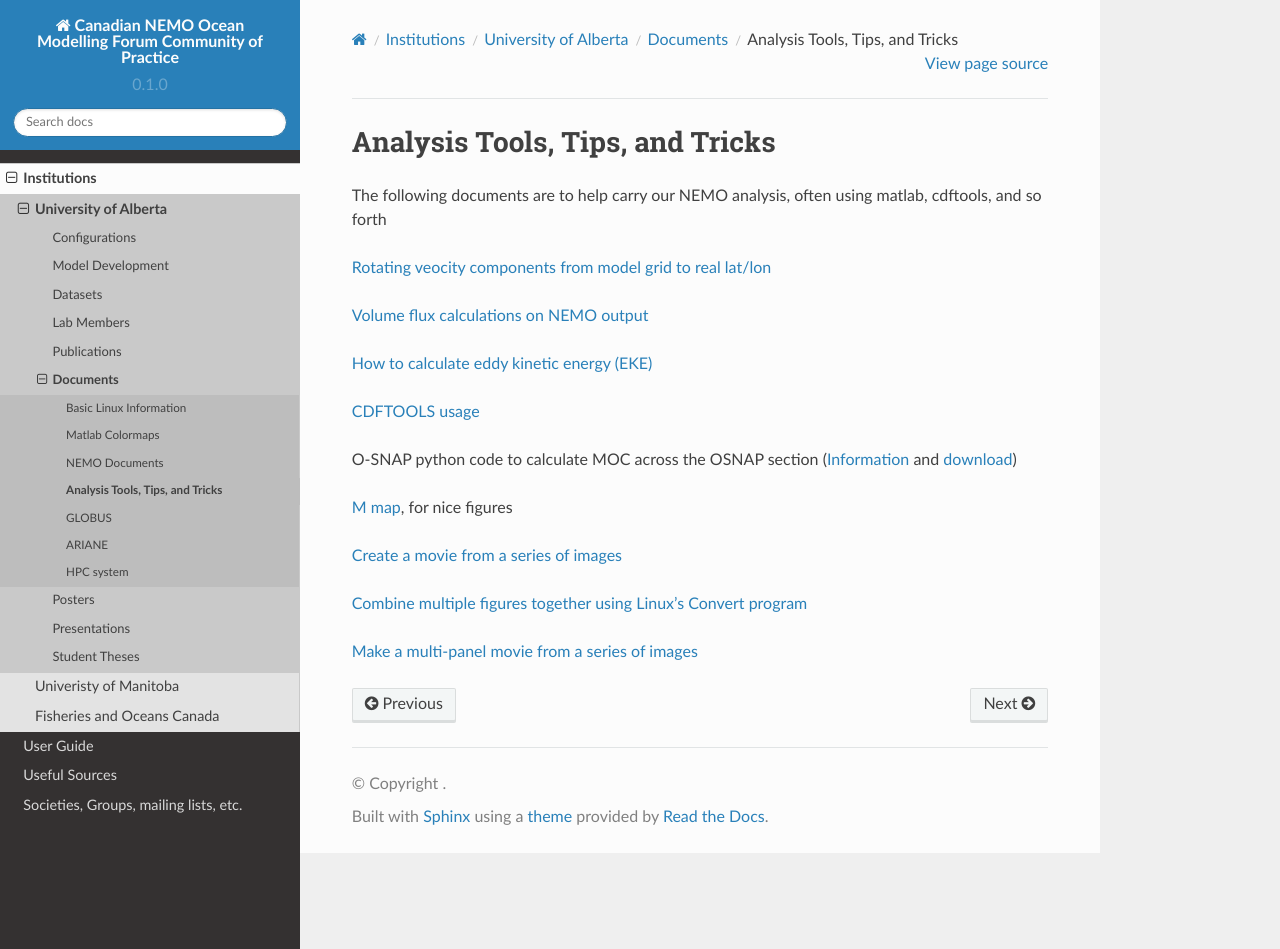
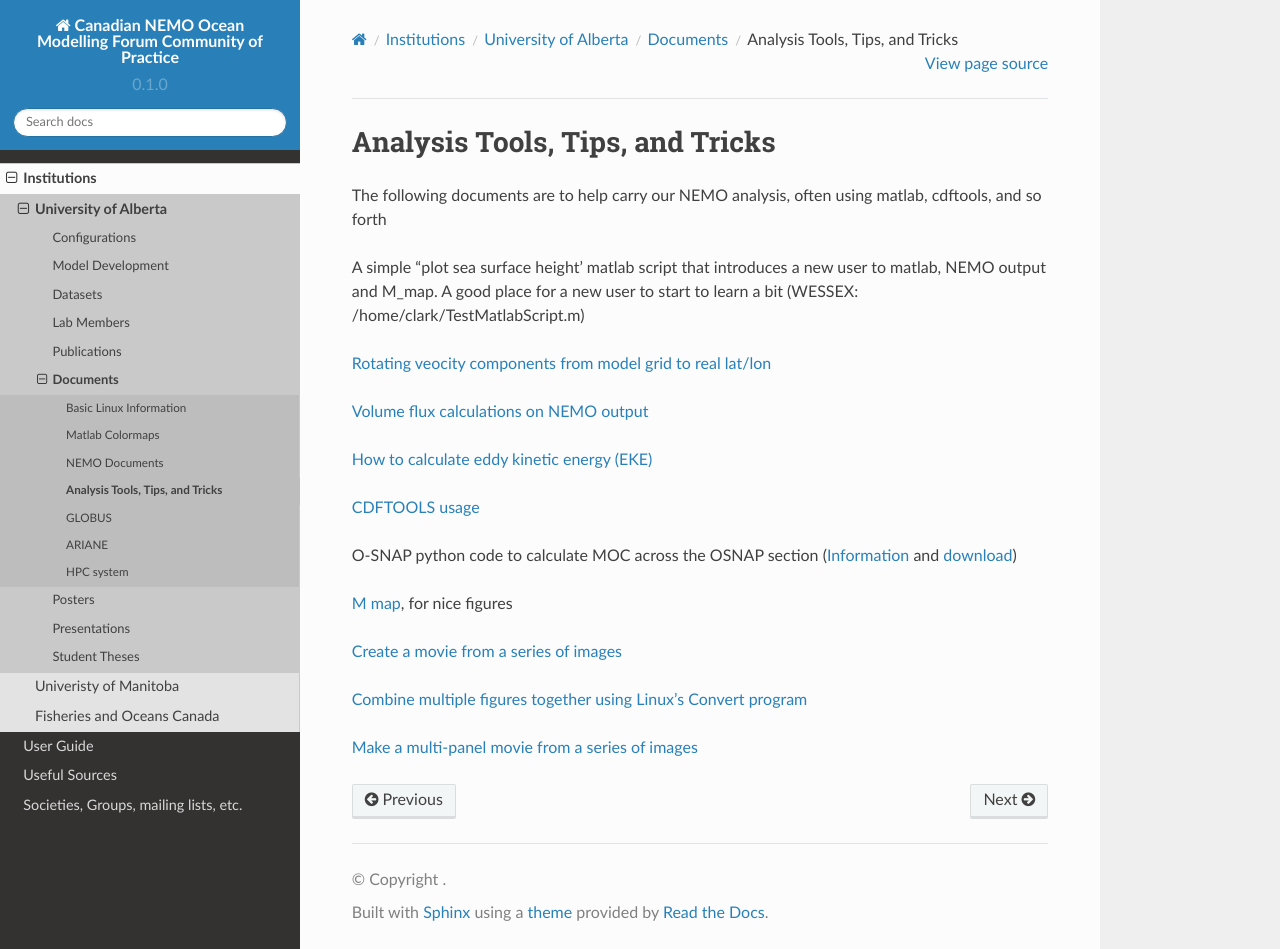
Before and after one commit to UofA-NEMO/Canadian-NEMO-Ocean-Modelling-Forum-Community-of-Practice, a Sphinx documentation site: the page built from docs/Institutions/UofA/Documents/Analysis.rst, in a window 1280 px wide and 949 px high. Built offline with Sphinx 7.4.7 and the Read the Docs theme 2.0.0, drawn with Linux system fonts in a browser that asks for light colours; pages that are not in the unit, such as notebooks, are missing from menus.

Commit message:
Update Analysis.rst

```diff
--- a/docs/Institutions/UofA/Documents/Analysis.rst
+++ b/docs/Institutions/UofA/Documents/Analysis.rst
@@ -2,6 +2,8 @@ Analysis Tools, Tips, and Tricks
 ================================
 
 The following documents are to help carry our NEMO analysis, often using matlab, cdftools, and so forth
+
+A simple "plot sea surface height' matlab script that introduces a new user to matlab, NEMO output and M_map. A good place for a new user to start to learn a bit (WESSEX: /home/clark/TestMatlabScript.m)
 
 `Rotating veocity components from model grid to real lat/lon <http://knossos.eas.ualberta.ca/anha/data/Rotating_U_and_V_components_of_velocity.pdf>`_
 
```
